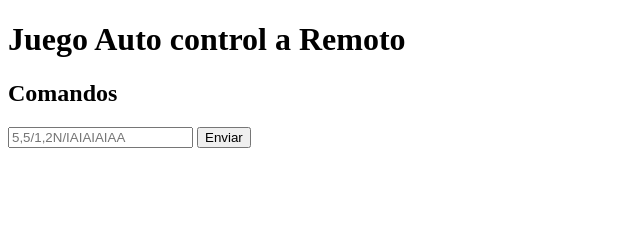
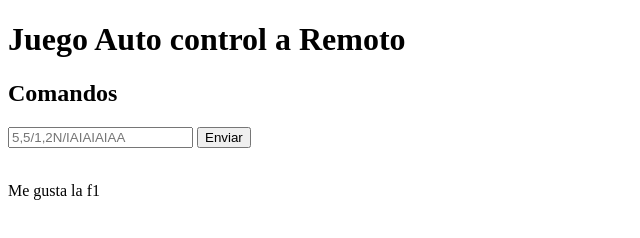
Before and after one commit to CamiloPadillaVillazon/ControladorAutitosControlRemoto, a website built with Parcel: page index.html in a window 1280 px wide. Shown: the whole page, without its empty margins (0-640 px from the left). Built offline with nearby package versions, Linux system fonts and the light colour scheme.

Commit message:
Cambio en la interfaz

```diff
--- a/index.html
+++ b/index.html
@@ -16,6 +16,8 @@
     <div id="resultado-div"></div>
   </form>
 
+  <p>Me gusta la f1</p>
+
   <script type="module" src="./src/presenter.js"></script>
 
 </body>
```
Also changed, not shown: 1 other file.
